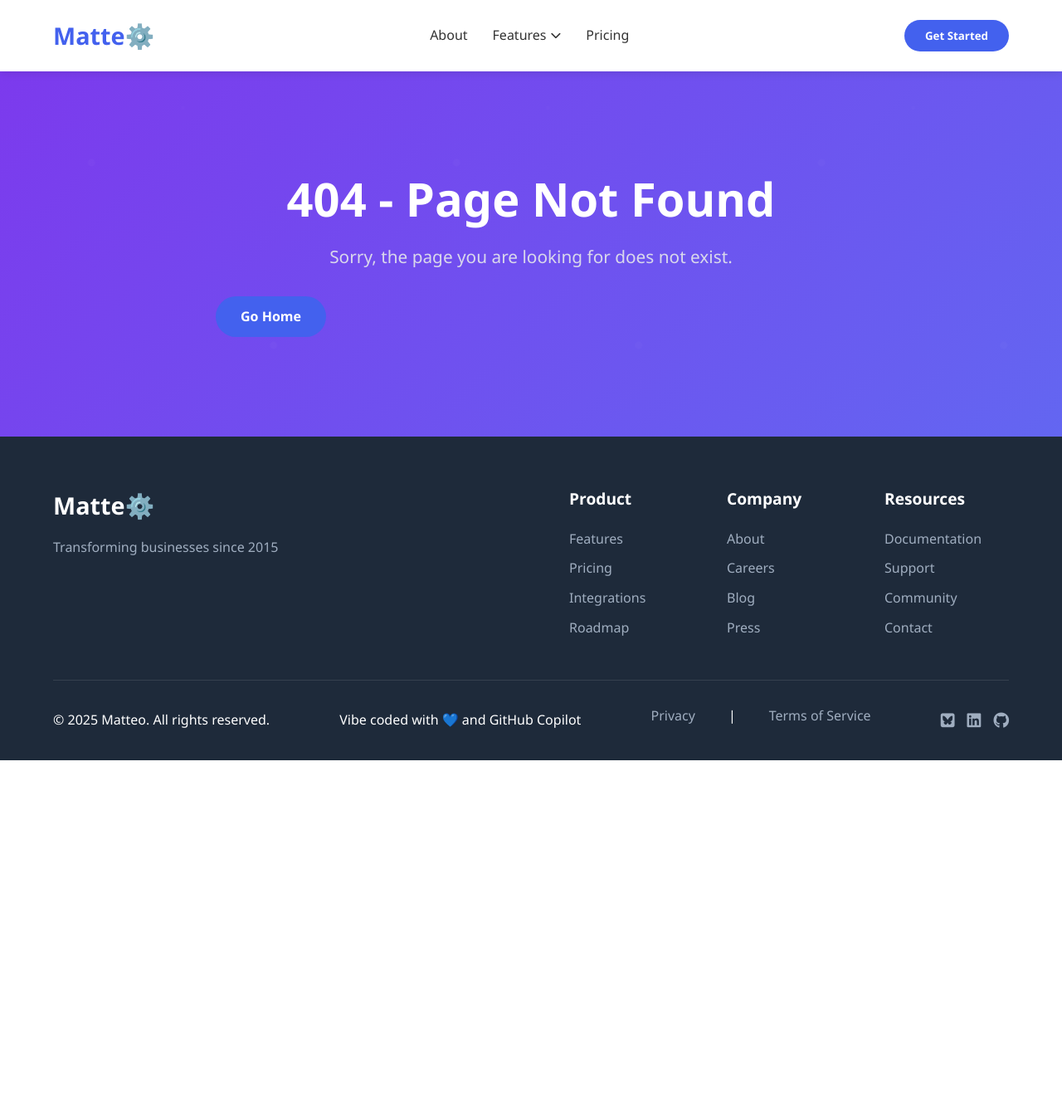
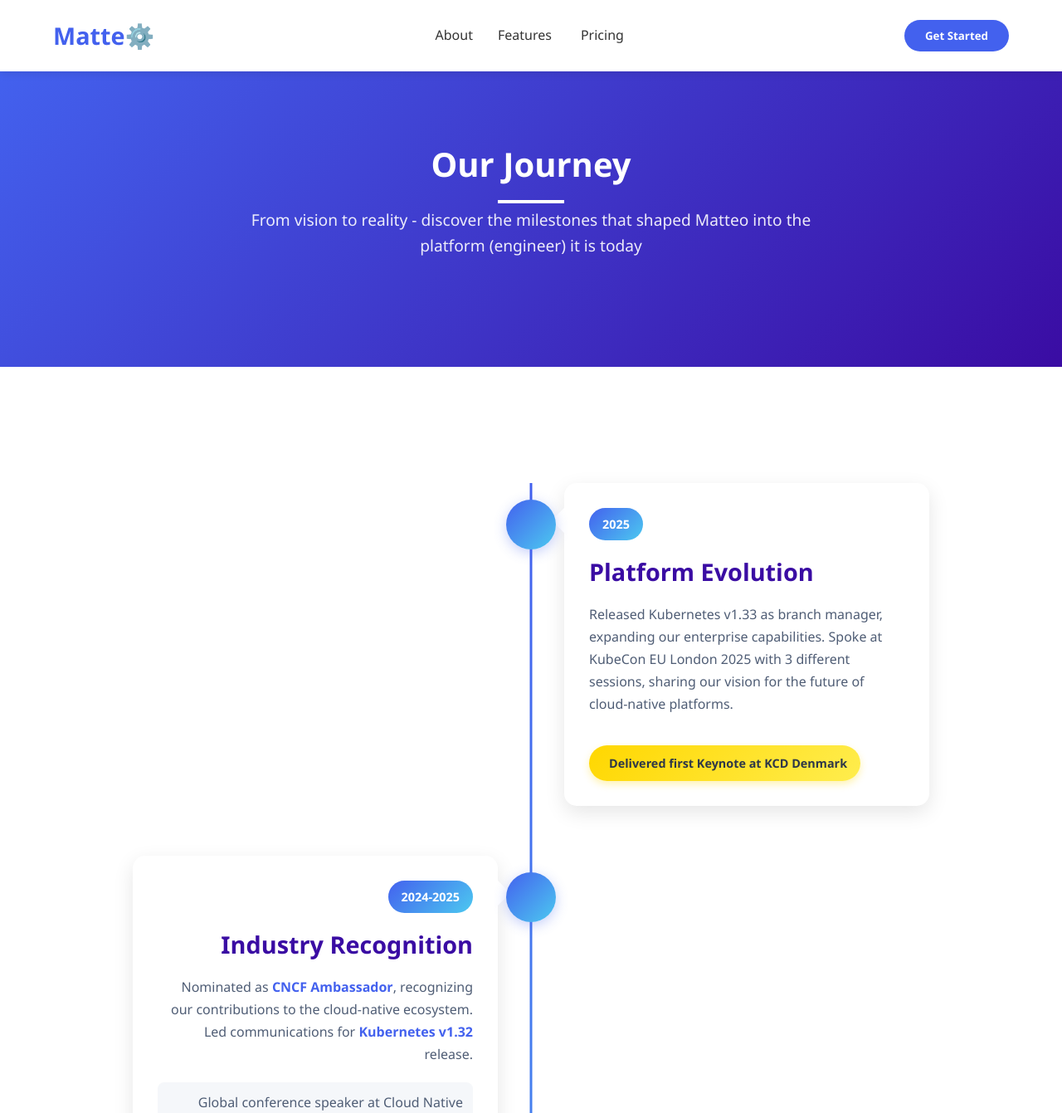
Before and after one commit to mbianchidev/mock-startup-website, a Next.js app: page /roadmap in a window 1280 px wide. Before the commit this address had no page. Shown: the top 1341 px of the page at 83% size. Before the commit the page ends 916 px from the top, so only its background shows below. Built offline with nearby package versions, Linux system fonts and the light colour scheme.

Commit message:
feat: add roadmap page with timeline of achievements and milestones

```diff
--- a/src/app/careers/page.tsx
+++ b/src/app/careers/page.tsx
@@ -68,7 +68,7 @@ export default function CareersPage() {
             {values.map((value, index) => (
               <div key={index} className="value-card">
                 <div className="value-icon">
-                  <i className={value.icon}></i>
+                  <i className={value.icon} aria-hidden="true" />
                 </div>
                 <h3>{value.title}</h3>
                 <p>{value.description}</p>
--- /dev/null
+++ b/src/app/roadmap/page.tsx
@@ -0,0 +1,154 @@
+export const metadata = {
+  title: 'Roadmap - Matteo Platform',
+  description: 'From vision to reality — discover the milestones that shaped Matteo into the platform (engineer) it is today.'
+}
+
+export default function RoadmapPage() {
+  return (
+    <>
+      <section id="roadmap-hero">
+        <div className="container">
+          <h2>Our Journey</h2>
+          <p className="section-description">
+            From vision to reality - discover the milestones that shaped Matteo into the platform (engineer) it is today
+          </p>
+        </div>
+      </section>
+
+      <section id="roadmap">
+        <div className="container">
+          <div className="timeline">
+            {/* 2025 */}
+            <div className="timeline-item">
+              <div className="timeline-marker">
+                <i className="fas fa-rocket" aria-hidden="true" />
+              </div>
+              <div className="timeline-content">
+                <div className="timeline-date">2025</div>
+                <h3>Platform Evolution</h3>
+                <p>
+                  Released Kubernetes v1.33 as branch manager, expanding our enterprise capabilities. Spoke at KubeCon EU London 2025 with 3 different sessions, sharing our vision for the future of cloud-native platforms.
+                </p>
+                <div className="achievement-badge">
+                  <i className="fas fa-crown" aria-hidden="true" />
+                  <span>Delivered first Keynote at KCD Denmark</span>
+                </div>
+              </div>
+            </div>
+
+            {/* 2024-2025 */}
+            <div className="timeline-item">
+              <div className="timeline-marker">
+                <i className="fas fa-award" aria-hidden="true" />
+              </div>
+              <div className="timeline-content">
+                <div className="timeline-date">2024-2025</div>
+                <h3>Industry Recognition</h3>
+                <p>
+                  Nominated as{' '}
+                  <a href="https://www.credly.com/badges/bc458baf-3bd8-4c38-a73e-21c68b259798/public_url" target="_blank" rel="noopener noreferrer">
+                    CNCF Ambassador
+                  </a>
+                  , recognizing our contributions to the cloud-native ecosystem. Led communications for{' '}
+                  <a href="https://github.com/kubernetes/sig-release/issues/2586#issuecomment-2290160721" target="_blank" rel="noopener noreferrer">
+                    Kubernetes v1.32
+                  </a>{' '}
+                  release.
+                </p>
+                <div className="achievement-list">
+                  <div className="achievement-item">
+                    <i className="fas fa-microphone" aria-hidden="true" />
+                    <span>Global conference speaker at Cloud Native Rejekts, DevOpsDays</span>
+                  </div>
+                  <div className="achievement-item">
+                    <i className="fas fa-users" aria-hidden="true" />
+                    <span>Program Committee Member for KubeCon NA, EU, Japan, Hong Kong</span>
+                  </div>
+                </div>
+              </div>
+            </div>
+
+            {/* Open Source Contributions */}
+            <div className="timeline-item">
+              <div className="timeline-marker">
+                <i className="fab fa-github" aria-hidden="true" />
+              </div>
+              <div className="timeline-content">
+                <div className="timeline-date">2024</div>
+                <h3>Open Source Impact</h3>
+                <p>
+                  Contributed as{' '}
+                  <a href="https://github.com/kubernetes/org/issues/4975" target="_blank" rel="noopener noreferrer">
+                    Kubernetes v1.31 Comms Shadow
+                  </a>
+                  .
+                </p>
+                <div className="achievement-item">
+                  <i className="fas fa-graduation-cap" aria-hidden="true" />
+                  <span>Guest Lecturer at University of Turin - Cloud Native Technologies 101</span>
+                </div>
+              </div>
+            </div>
+
+            {/* Startup Foundation */}
+            <div className="timeline-item">
+              <div className="timeline-marker">
+                <i className="fas fa-building" aria-hidden="true" />
+              </div>
+              <div className="timeline-content">
+                <div className="timeline-date">2023-2024</div>
+                <h3>Startup Launch</h3>
+                <p>
+                  <a href="https://www.linkedin.com/company/kubelab/" target="_blank" rel="noopener noreferrer">Founded KubeLab</a> - Building a Platform Engineering tool to streamline multi-cloud Kubernetes management. Successfully raised 200k in pre-seed funding to accelerate development.
+                </p>
+                <div className="achievement-badge startup">
+                  <i className="fas fa-chart-line" aria-hidden="true" />
+                  <span>€200k Pre-seed Funding Secured</span>
+                </div>
+              </div>
+            </div>
+
+            {/* Social Impact */}
+            <div className="timeline-item">
+              <div className="timeline-marker">
+                <i className="fas fa-heart" aria-hidden="true" />
+              </div>
+              <div className="timeline-content">
+                <div className="timeline-date">2021-2022</div>
+                <h3>Social Impact</h3>
+                <p>
+                  <a href="https://www.linkedin.com/pulse/kubelab-netherlands-cancer-institute-partner-around-ai-peter-comstock/?utm_source=rss&utm_campaign=articles_sitemaps&utm_medium=google_news" target="_blank" rel="noopener noreferrer">
+                    Helped a cancer research center save more lives
+                  </a>{' '}
+                  through Machine Learning on Azure Cloud infrastructure, connected to a mobile gaming app - a true game changer!
+                </p>
+              </div>
+            </div>
+
+            {/* Content Creation */}
+            <div className="timeline-item">
+              <div className="timeline-marker">
+                <i className="fas fa-edit" aria-hidden="true" />
+              </div>
+              <div className="timeline-content">
+                <div className="timeline-date">2019</div>
+                <h3>Knowledge Sharing</h3>
+                <p>
+                  Built{' '}
+                  <a href="https://mb-consulting.dev/blog" target="_blank" rel="noopener noreferrer">
+                    industry-leading tech blog
+                  </a>{' '}
+                  reaching 50k+ monthly views with 1400+ subscribers. Sharing insights, tutorials, and thought leadership in cloud native technologies.
+                </p>
+                <div className="achievement-badge content">
+                  <i className="fas fa-chart-bar" aria-hidden="true" />
+                  <span>50k+ Monthly Blog Readers</span>
+                </div>
+              </div>
+            </div>
+          </div>
+        </div>
+      </section>
+    </>
+  )
+}
```
Also changed, not shown: src/app/layout.tsx (+7 -2 lines).
